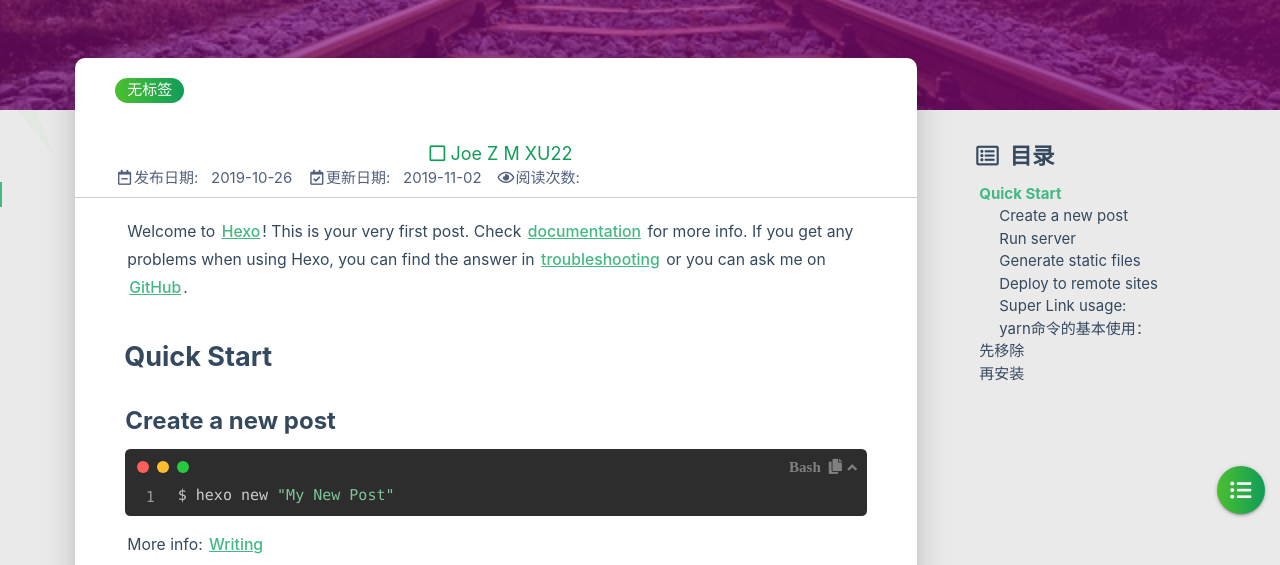
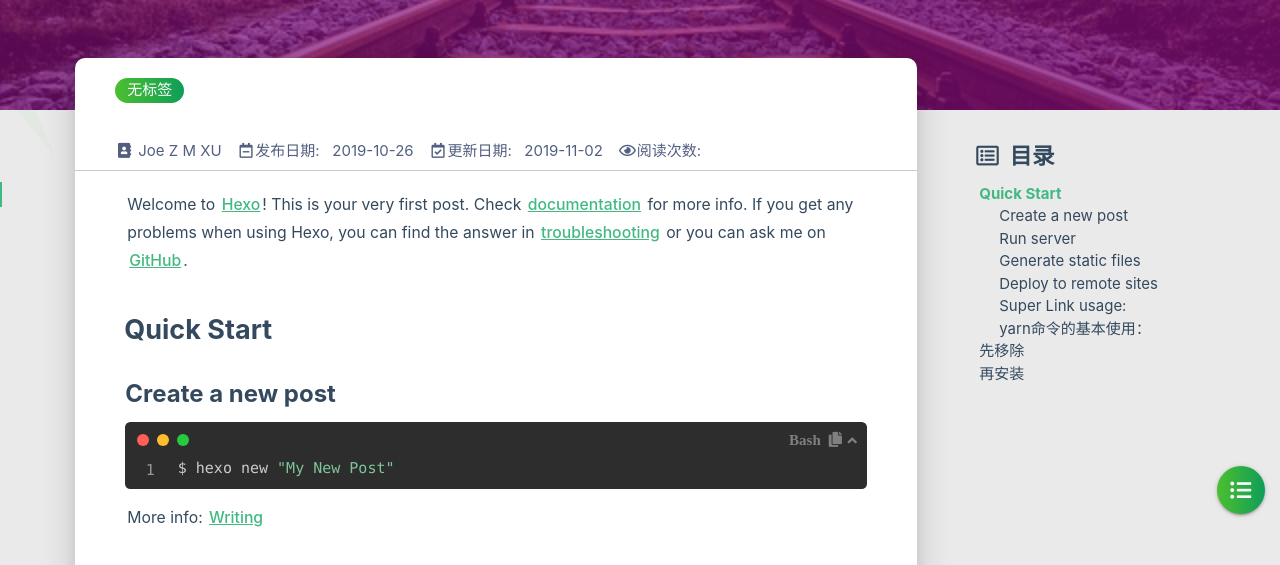
Before and after one commit to minggxu9/minggxu9.github.io, a plain HTML site: page 2019/10/26/hello-world/index.html in a window 1280 px wide. Shown: the part 210-775 px from the top of the page. Drawn offline with Linux system fonts and the light colour scheme; some packages are replaced by stand-ins of ours; a script that the page names is missing.

Commit message:
Site updated: 2019-11-02 21:15:09

```diff
--- a/2019/10/26/hello-world/index.html
+++ b/2019/10/26/hello-world/index.html
@@ -433,9 +433,9 @@
             </div>
 
             <div class="post-info">
-                <div class="text-color" align=center style="font-size:large">
+                <div class="post-date info-break-policy">
 
-                    <i class="far fa-square"></i> Joe Z M XU22
+                    <i class="fa fa-address-book fa-fw"></i> Joe Z M XU
 
                 </div>
 
```
Also changed, not shown: 2019/10/27/Hexo-Admin/index.html (+2 -2 lines), 2019/11/02/hexo-theme-matery-zhu-ti-she-zhi/index.html (+3 -3 lines), 2019/11/02/ru-he-shi-yong-markdown/index.html (+2 -2 lines).
